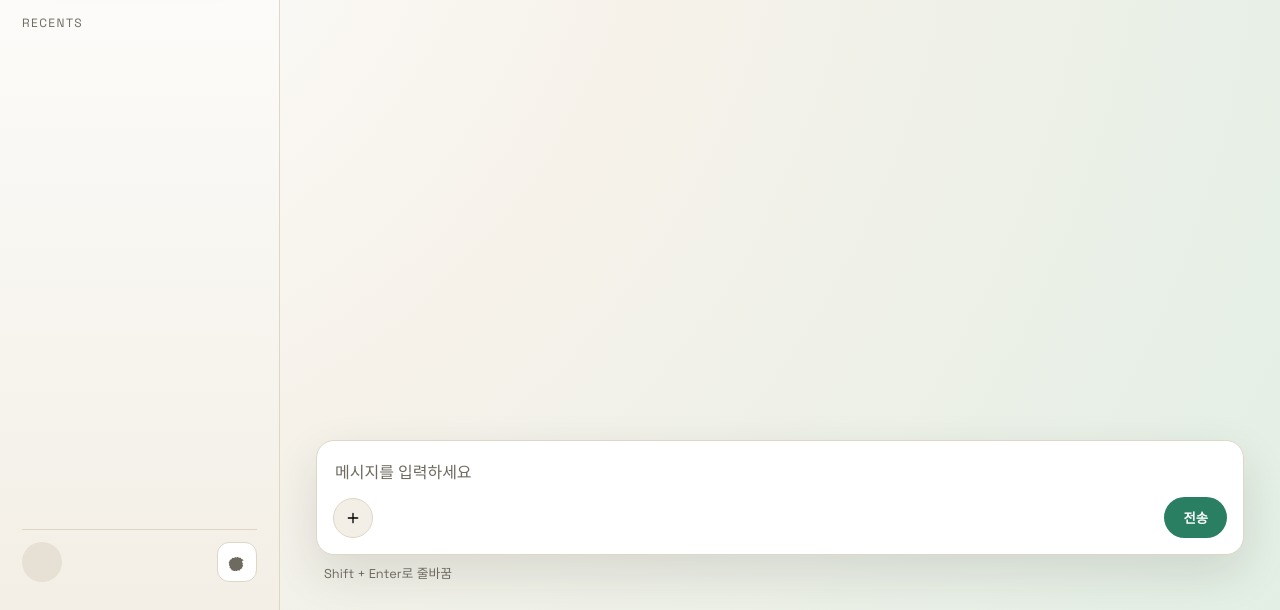
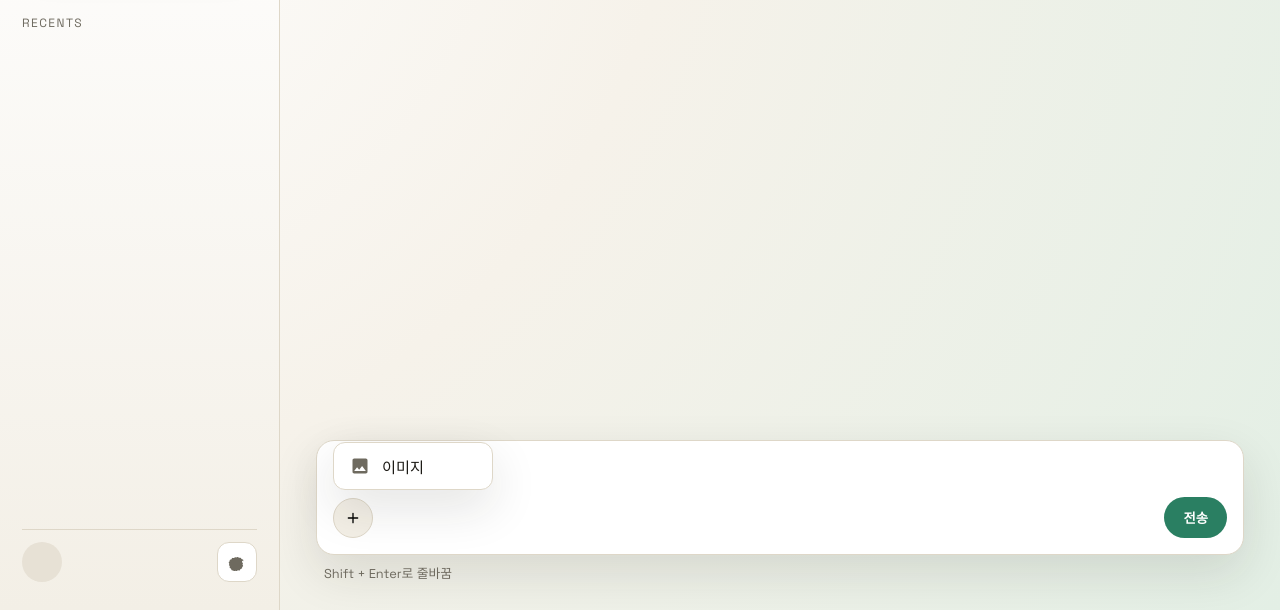
Before and after one commit to bibibush/Agent-Front, a website built with Parcel: page src/index.html in a window 1280 px wide. Both pictures are taken after a click on the button 353 px from the left and 707 px from the top of the page. Shown: the part 190-800 px from the top of the page. Built offline with nearby package versions, Linux system fonts and the light colour scheme; no server answers.

Commit message:
add: 채팅의 플러스 버튼에 드랍박스 ui 구현

```diff
--- a/src/index.html
+++ b/src/index.html
@@ -95,7 +95,8 @@
               data-composer
             ></textarea>
             <div class="composer-actions">
-              <button class="icon-pill" type="button" aria-label="Add">
+              <div class="dropdown-wrapper">
+                <button class="icon-pill" type="button" aria-label="Add" data-dropdown-trigger>
                   <svg viewBox="0 0 24 24" role="img" aria-hidden="true">
                     <path
                       d="M12 5v14M5 12h14"
@@ -106,6 +107,18 @@
                     />
                   </svg>
                 </button>
+                <div class="dropdown-menu" data-dropdown-menu>
+                  <button class="dropdown-item" type="button">
+                    <svg class="dropdown-icon" viewBox="0 0 24 24" role="img" aria-hidden="true">
+                      <path
+                        d="M21 19V5c0-1.1-.9-2-2-2H5c-1.1 0-2 .9-2 2v14c0 1.1.9 2 2 2h14c1.1 0 2-.9 2-2zM8.5 13.5l2.5 3.01L14.5 12l4.5 6H5l3.5-4.5z"
+                        fill="currentColor"
+                      />
+                    </svg>
+                    <span>이미지</span>
+                  </button>
+                </div>
+              </div>
               <div class="right-actions">
                 <button class="send-button" type="button">전송</button>
               </div>
--- a/src/scripts/main.ts
+++ b/src/scripts/main.ts
@@ -1,12 +1,15 @@
 import { initAiChat } from "./features/ai-chat";
 import { initSession } from "./features/session";
-import { useComposerResize, useSidebar } from "./share/hooks";
+import { useComposerResize, useSidebar, useDropdown } from "./share/hooks";
 
 // Composer 자동 리사이즈 초기화
 useComposerResize();
 
 // 사이드바 기능 초기화
 useSidebar();
+
+// 드롭다운 기능 초기화
+useDropdown();
 
 // 세션 기능 초기화
 const sessionContainer = document.querySelector<HTMLElement>("[data-session-list]");
--- a/src/scripts/share/hooks.ts
+++ b/src/scripts/share/hooks.ts
@@ -66,3 +66,51 @@ export const useSidebar = () => {
     window.removeEventListener("keydown", handleKeydown);
   };
 };
+
+/**
+ * 드롭다운 토글 훅
+ * 드롭다운 메뉴 열기/닫기 기능과 이벤트 리스너를 관리합니다
+ */
+export const useDropdown = () => {
+  const trigger = document.querySelector("[data-dropdown-trigger]");
+  const menu = document.querySelector("[data-dropdown-menu]");
+
+  const setDropdownOpen = (open: boolean) => {
+    if (!menu) return;
+    menu.classList.toggle("active", open);
+  };
+
+  // 드롭다운 토글 핸들러
+  const handleTriggerClick = (event: Event) => {
+    event.stopPropagation();
+    const isOpen = menu?.classList.contains("active");
+    setDropdownOpen(!isOpen);
+  };
+
+  // 외부 클릭 핸들러
+  const handleOutsideClick = (event: Event) => {
+    const target = event.target as HTMLElement;
+    if (!target.closest("[data-dropdown-trigger]") && !target.closest("[data-dropdown-menu]")) {
+      setDropdownOpen(false);
+    }
+  };
+
+  // ESC 키 핸들러
+  const handleKeydown = (event: KeyboardEvent) => {
+    if (event.key === "Escape") {
+      setDropdownOpen(false);
+    }
+  };
+
+  // 이벤트 리스너 등록
+  trigger?.addEventListener("click", handleTriggerClick);
+  document.addEventListener("click", handleOutsideClick);
+  window.addEventListener("keydown", handleKeydown);
+
+  // 클린업 함수 반환
+  return () => {
+    trigger?.removeEventListener("click", handleTriggerClick);
+    document.removeEventListener("click", handleOutsideClick);
+    window.removeEventListener("keydown", handleKeydown);
+  };
+};
--- a/src/styles/main.scss
+++ b/src/styles/main.scss
@@ -557,6 +557,60 @@ textarea::placeholder {
   gap: 12px;
 }
 
+.dropdown-wrapper {
+  position: relative;
+}
+
+.dropdown-menu {
+  position: absolute;
+  bottom: calc(100% + 8px);
+  left: 0;
+  background: var(--surface);
+  border: 1px solid var(--border);
+  border-radius: var(--radius-md);
+  box-shadow: var(--shadow);
+  min-width: 160px;
+  opacity: 0;
+  visibility: hidden;
+  transform: translateY(8px);
+  transition: opacity 0.2s ease, transform 0.2s ease, visibility 0.2s;
+  z-index: 10;
+}
+
+.dropdown-menu.active {
+  opacity: 1;
+  visibility: visible;
+  transform: translateY(0);
+}
+
+.dropdown-item {
+  width: 100%;
+  display: flex;
+  align-items: center;
+  gap: 12px;
+  padding: 12px 16px;
+  border: none;
+  background: transparent;
+  cursor: pointer;
+  font-family: inherit;
+  font-size: 0.95rem;
+  color: var(--text);
+  transition: background 0.2s ease;
+  text-align: left;
+  border-radius: var(--radius-md);
+}
+
+.dropdown-item:hover {
+  background: var(--accent-soft);
+}
+
+.dropdown-icon {
+  width: 20px;
+  height: 20px;
+  color: var(--muted);
+  flex-shrink: 0;
+}
+
 .icon-pill {
   width: 40px;
   height: 40px;
```
Lines whose indentation alone changed are shown as unchanged.
